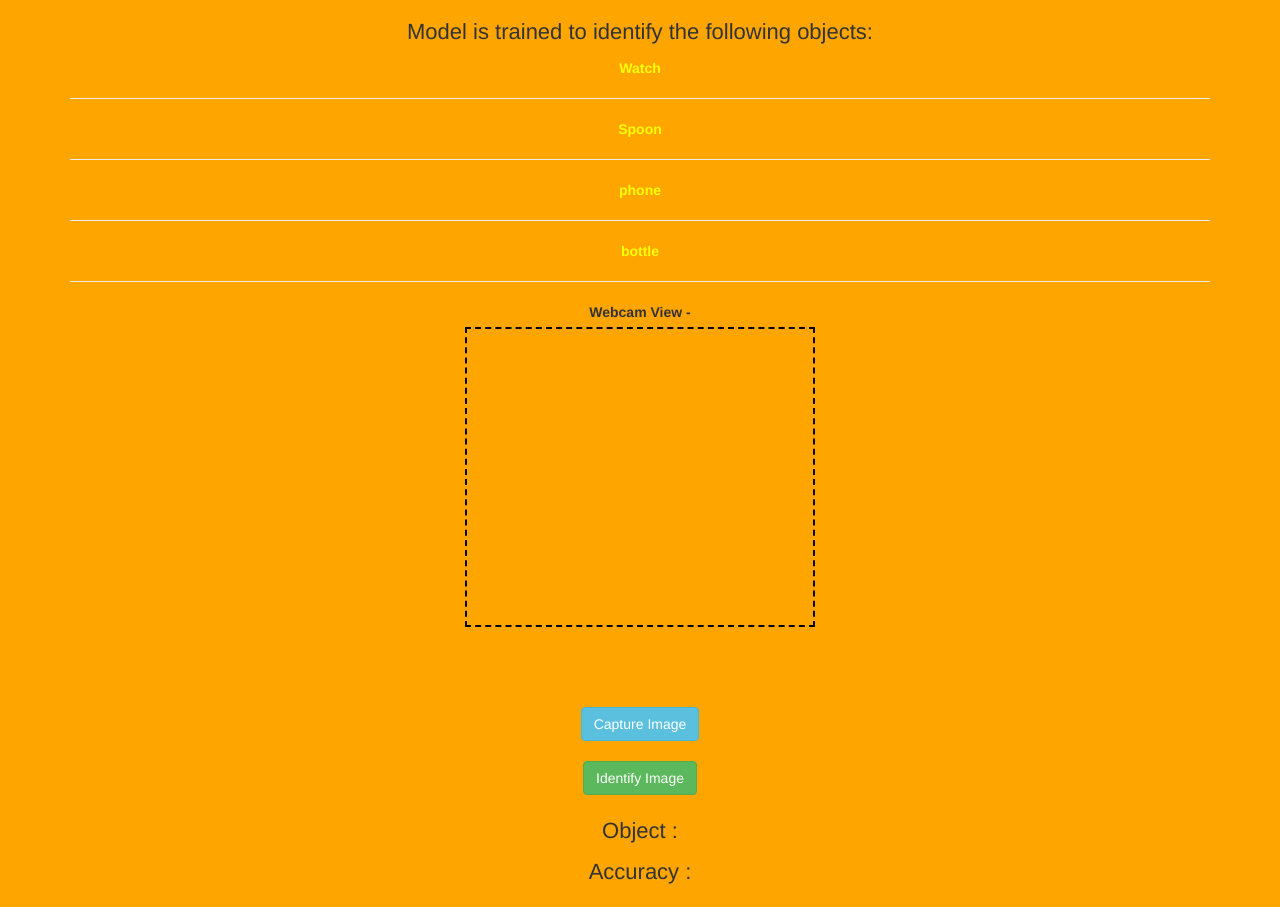
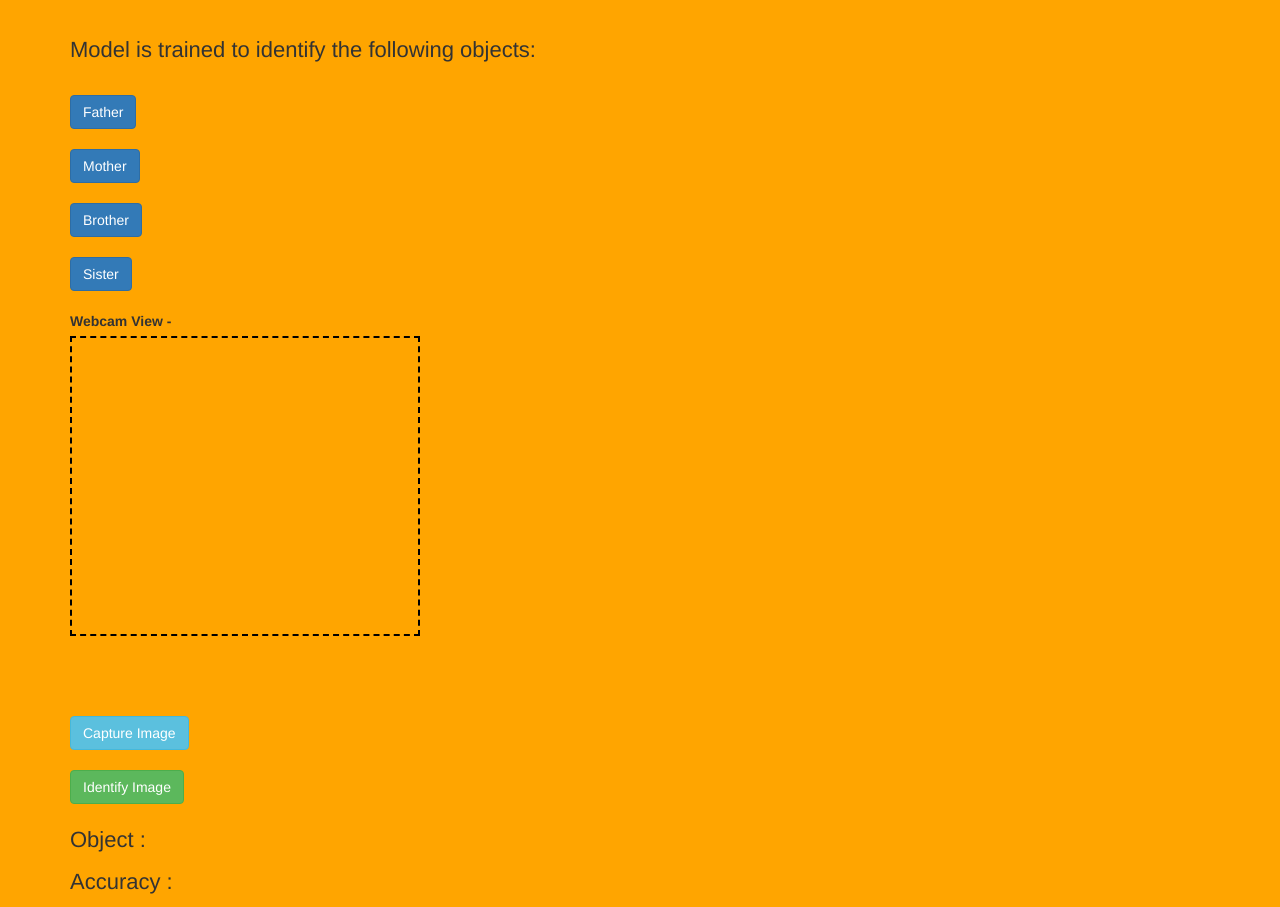
Before and after one commit to moksh11032009/P-103-part-2, a plain HTML site: page index.html in a window 1280 px wide. Shown: the part 69-976 px from the top of the page. Drawn offline with nearby package versions, Linux system fonts and the light colour scheme; a script that the page names is missing.

Commit message:
Update index.html

```diff
--- a/index.html
+++ b/index.html
@@ -6,8 +6,9 @@
     <link rel="stylesheet" href="https://maxcdn.bootstrapcdn.com/bootstrap/3.4.0/css/bootstrap.min.css">
     <script src="https://ajax.googleapis.com/ajax/libs/jquery/3.4.1/jquery.min.js"></script>
     <script src="https://maxcdn.bootstrapcdn.com/bootstrap/3.4.0/js/bootstrap.min.js"></script>
+
+    <script src="https://cdnjs.cloudflare.com/ajax/libs/webcamjs/1.0.26/webcam.js"></script>
     <script src="https://unpkg.com/ml5@0.4.3/dist/ml5.min.js"></script>
-    <script src="https://cdnjs.cloudflare.com/ajax/libs/webcamjs/1.0.26/webcam.js"></script>
 
    <link rel="stylesheet" href="style.css">
 
@@ -15,37 +16,31 @@
 
   <body>
   <div class="container">
+    <h2>FACE RECOGNITION WEB APP</h2>
 
-    <center>
-      <h3 class="btn btn-default heading">   Image RECOGNITION WEB APP</h3>
       <br><br>
 
       <p style="font-size: 22px;">Model is trained to identify the following objects: </p>
-      <b class="name_of_objects">
-        Watch
-        <hr>
-        Spoon
-        <hr>
-        phone
-        <hr>
-        bottle
-        <hr>
-      </b>
-
+        <h3 class="btn btn-primary">Father</h3>
+        <br>
+        <h3 class="btn btn-primary">Mother</h3>
+        <br>
+        <h3 class="btn btn-primary">Brother</h3>
+        <br>
+        <h3 class="btn btn-primary">Sister</h3>
+        <br><br>
       <label>Webcam View - </label>
-      <div id="camera"></div>
+        <div id="camera"></div>
       <br><br>
-      <div id="result"></div>
+        <div id="result"></div>
       <br><br>
-      <button onclick="take_snapshot();" class="btn btn-info">Capture Image</button>
+          <button onclick="take_snapshot()" class="btn btn-info">Capture Image</button>
       <br><br>
-      <button onclick="chech();" class="btn btn-success">Identify Image</button>
+          <button onclick="check()" class="btn btn-success">Identify Image</button>
       <br><br>
 
-      <p style="font-size: 22px;">Object :  <span id="result_object_name"></span> </p>
-      <p style="font-size: 22px;">Accuracy : <span id="result_object_accuracy"></span> </p>
-    </center>
-
+      <p style="font-size: 22px;">Object : <span id="result_of_objects"></span> </p>
+      <p style="font-size: 22px;">Accuracy : <span id="result_of_accuracy"></span> </p>
 
   </div>
 <script src="main.js"></script>
```
